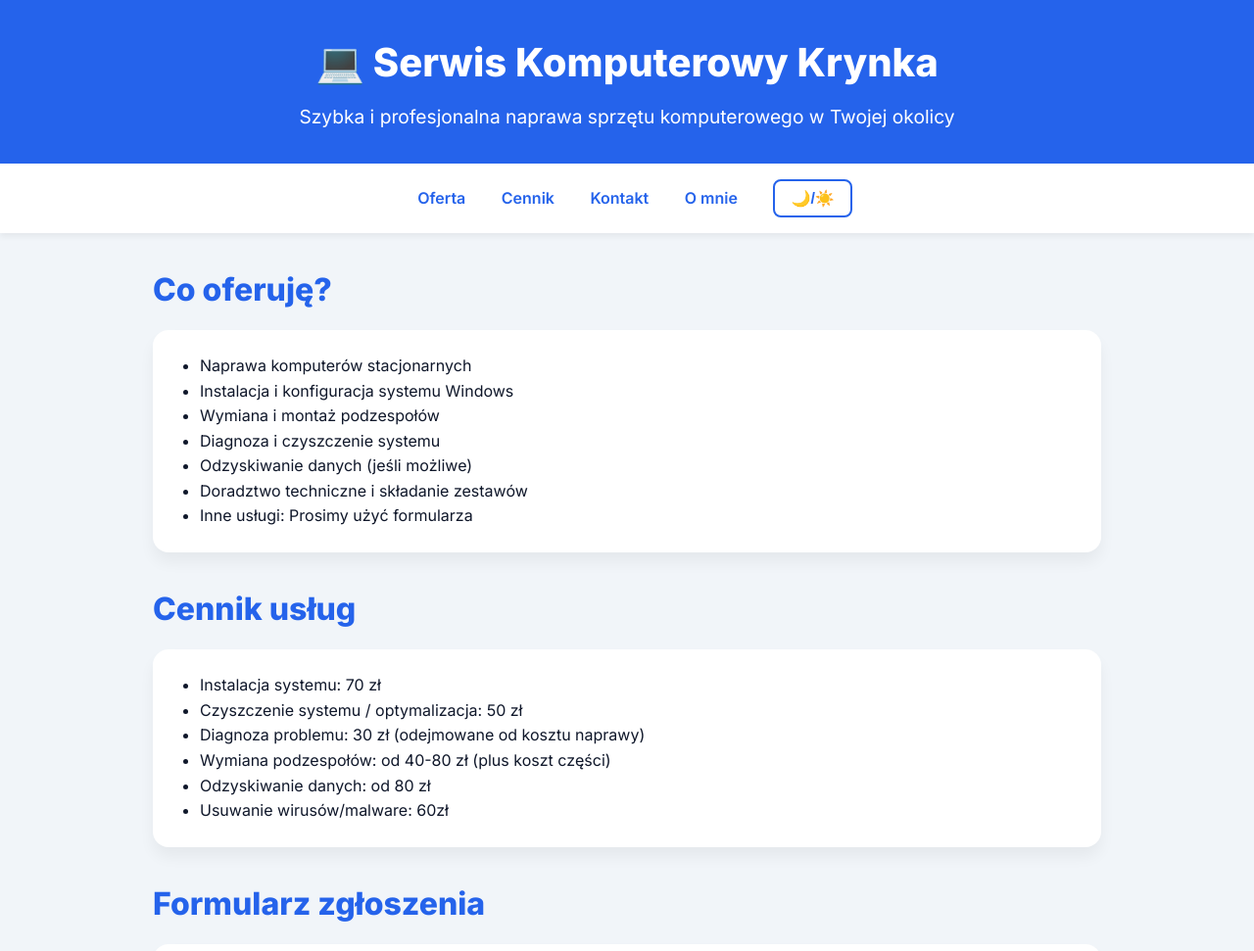
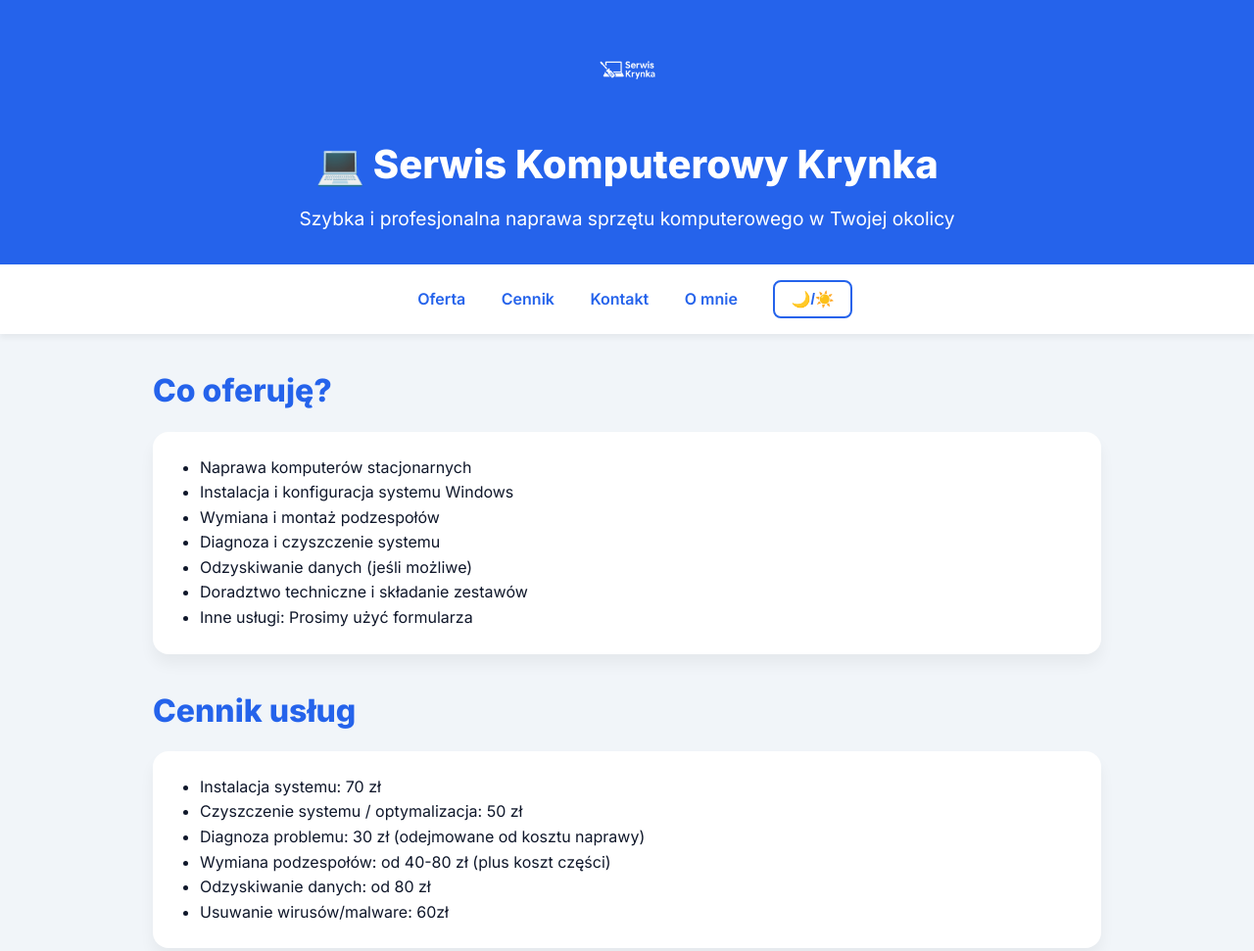
Before and after one commit to Skrzypciuu/serwis-krynka, a plain HTML site: page index.html in a window 1280 px wide. Shown: the top 971 px of the page at 98% size. Drawn offline with Linux system fonts and the light colour scheme.

Commit message:
Update index.html

```diff
--- a/index.html
+++ b/index.html
@@ -40,6 +40,10 @@
       padding: 2rem 1rem;
       text-align: center;
       animation: fadeInDown 1s ease-in-out;
+    }
+    header img {
+      height: 80px;
+      margin-bottom: 1rem;
     }
     header h1 {
       font-size: 2.5rem;
@@ -200,6 +204,7 @@
 <body>
 
 <header>
+  <img src="logo.png" alt="Logo Serwis Krynka" loading="lazy">
   <h1>💻 Serwis Komputerowy Krynka</h1>
   <p>Szybka i profesjonalna naprawa sprzętu komputerowego w Twojej okolicy</p>
 </header>
```
